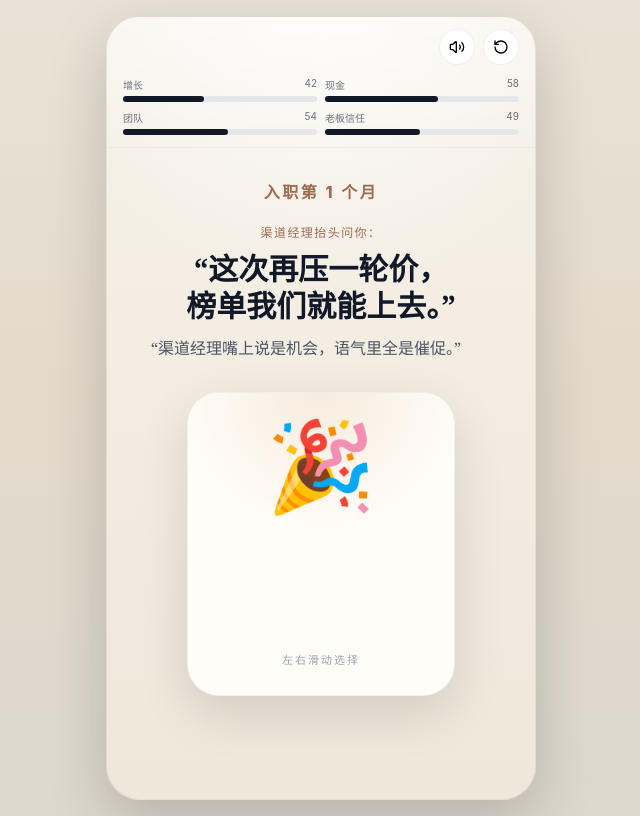
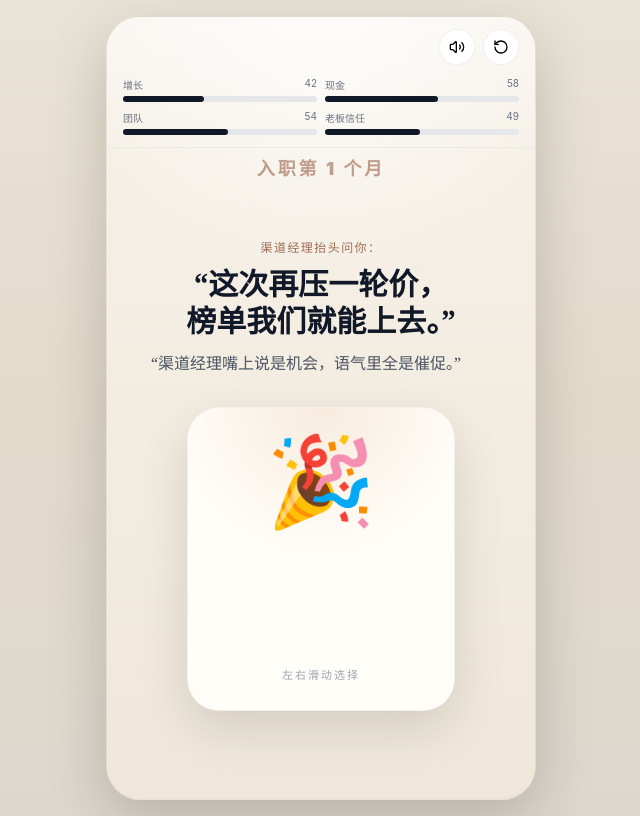
Before and after one commit to bpMiaoMiao/financial-bp-game, a React (Vite) app: page / in a window 1280 px wide. Shown: the whole page, without its empty margins (319-959 px from the left). Built offline with nearby package versions, Linux system fonts and the light colour scheme.

Commit message:
Stabilize month label placement

```diff
--- a/src/App.jsx
+++ b/src/App.jsx
@@ -1208,12 +1208,18 @@ function App() {
         </div>
 
         <div style={{ flex: 1, minHeight: 0, display: "flex", flexDirection: "column" }}>
+          {(state.screen === "event" || state.screen === "result") && (
+            <div style={{ flexShrink: 0, display: "flex", justifyContent: "center", padding: "6px 16px 2px" }}>
+              <div style={{ fontSize: 18, fontWeight: 900, letterSpacing: "0.16em", textTransform: "uppercase", color: "#9f6b4f" }}>
+                入职第 {state.screen === "event" ? state.round : Math.max(1, state.round - 1)} 个月
+              </div>
+            </div>
+          )}
           <div style={{ flex: 1, minHeight: 0, display: "flex", alignItems: "center", justifyContent: "center", padding: "12px clamp(12px, 3vw, 16px)", position: "relative", overflowY: "auto", overflowX: "hidden" }}>
             <AnimatePresence mode="wait">
               {state.screen === "event" && (
                 <motion.div key={`event_${state.round}_${currentEvent.id}`} initial={{ opacity: 0, y: 12 }} animate={{ opacity: 1, y: 0 }} exit={{ opacity: 0, y: -8 }} style={{ width: "100%", display: "grid", justifyItems: "center", gap: 14 }}>
-                  <div style={{ width: "100%", maxWidth: 360, textAlign: "center", display: "grid", gap: 10, marginTop: -40 }}>
-                    <div style={{ fontSize: 16, fontWeight: 800, letterSpacing: "0.16em", textTransform: "uppercase", color: "#9f6b4f", marginBottom: 10 }}>入职第 {state.round} 个月</div>
+                  <div style={{ width: "100%", maxWidth: 360, textAlign: "center", display: "grid", gap: 10 }}>
                     <div style={speechRoleStyle}>{currentSpeech.speaker}</div>
                     <div style={speechQuoteStyle}>{currentSpeech.quote}</div>
                     <p style={speechDescStyle}>{currentSpeech.followup}</p>
@@ -1224,8 +1230,7 @@ function App() {
 
               {state.screen === "result" && latestOutcome && (
                 <motion.div key={`result_${state.round}_${latestOutcome.choiceLabel}`} initial={{ opacity: 0, y: 12 }} animate={{ opacity: 1, y: 0 }} exit={{ opacity: 0, y: -8 }} style={{ width: "100%", display: "grid", justifyItems: "center", gap: 14 }}>
-                  <div style={{ width: "100%", maxWidth: 360, textAlign: "center", display: "grid", gap: 10, marginTop: -40 }}>
-                    <div style={{ fontSize: 16, fontWeight: 800, letterSpacing: "0.16em", textTransform: "uppercase", color: "#9f6b4f", marginBottom: 10 }}>入职第 {Math.max(1, state.round - 1)} 个月</div>
+                  <div style={{ width: "100%", maxWidth: 360, textAlign: "center", display: "grid", gap: 10 }}>
                     <div style={speechRoleStyle}>{latestOutcome.speaker}</div>
                     <div style={speechQuoteStyle}>{latestOutcome.quote}</div>
                     <p style={speechDescStyle}>{latestOutcome.followup}</p>
```
